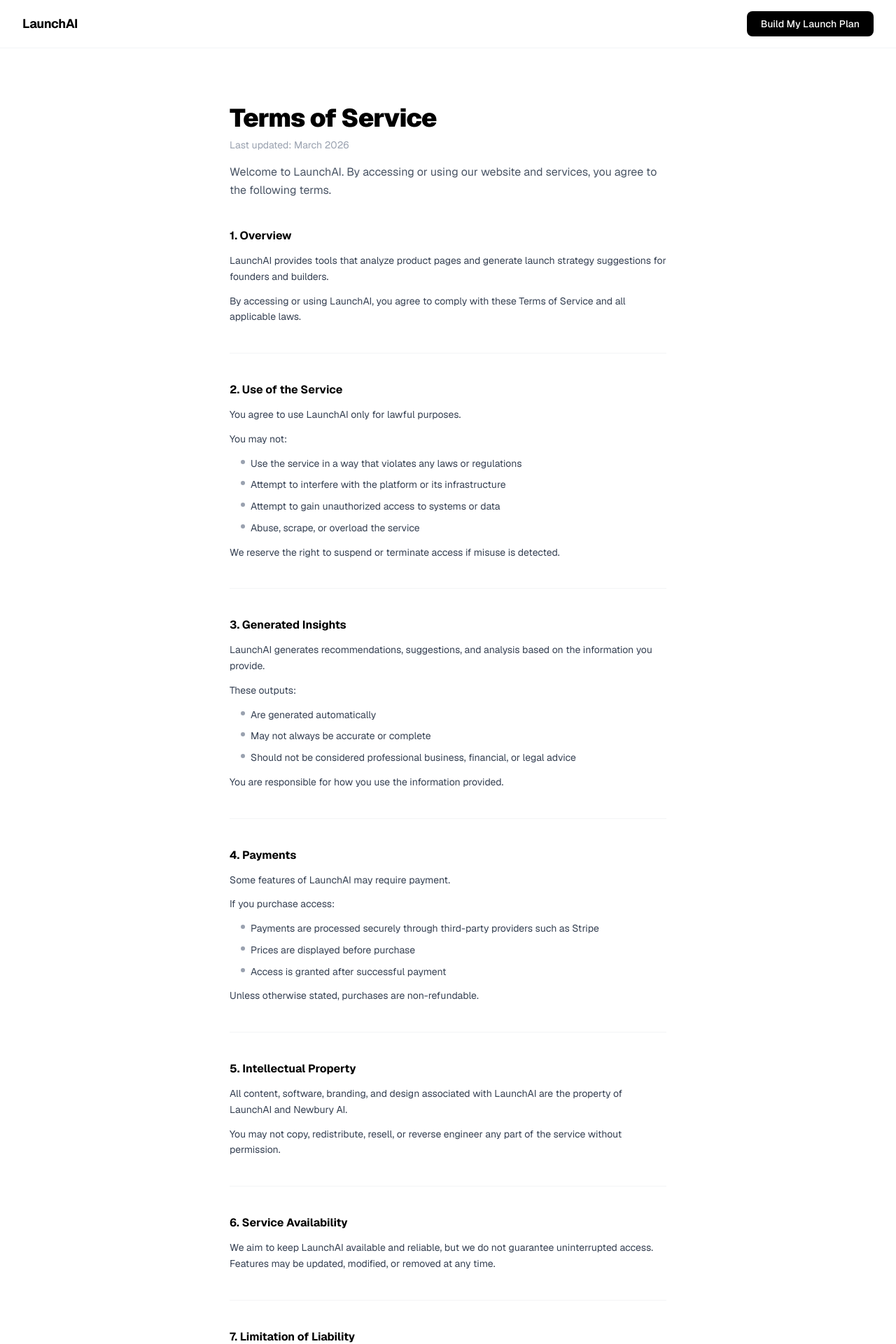
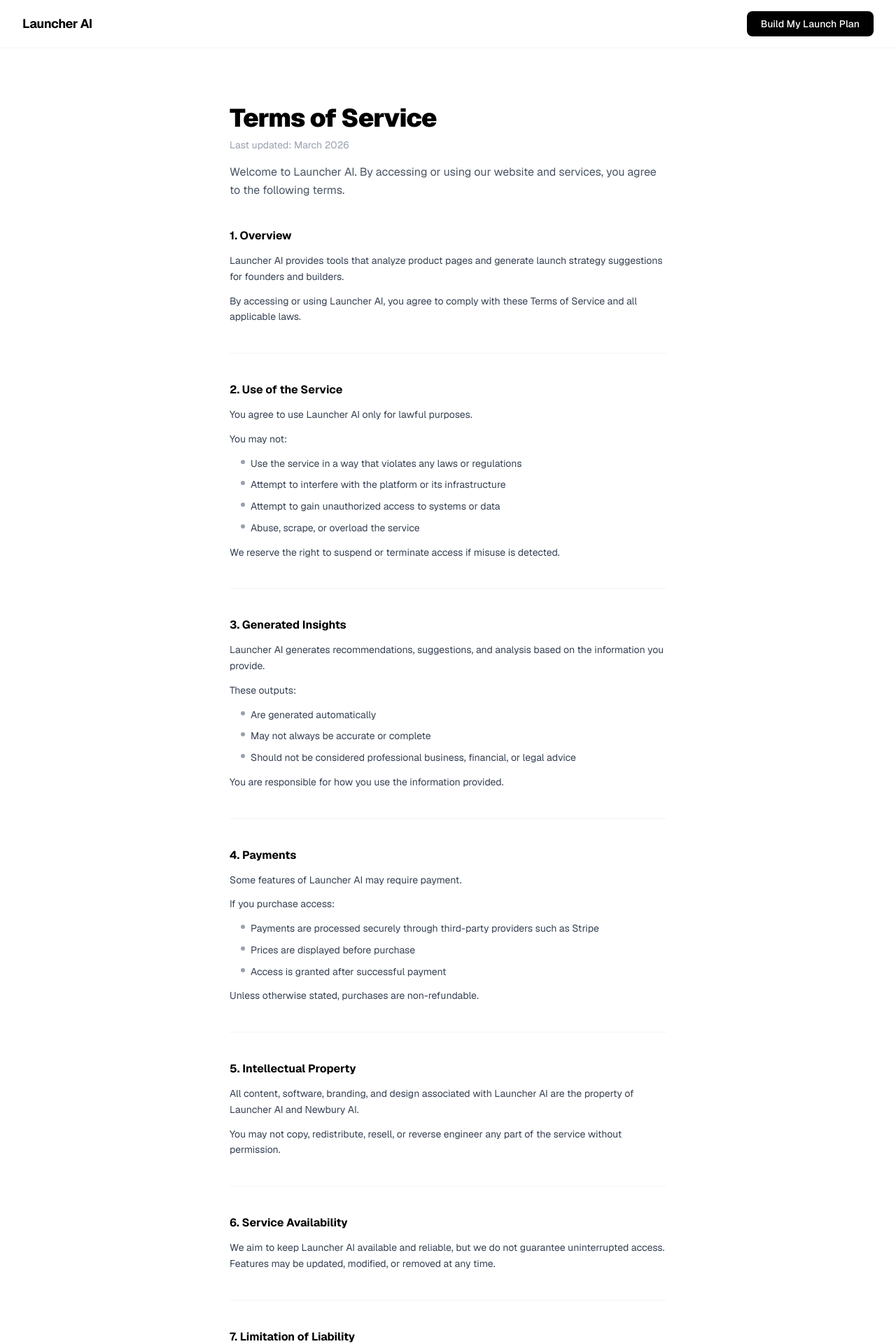
Before and after one commit to blakeo17/launcher-ai, a Next.js app: page /terms in a window 1280 px wide. Shown: the top 1920 px of the page at 70% size. Built offline with nearby package versions, Linux system fonts and the light colour scheme.

Commit message:
Rename LaunchAI to Launcher AI throughout
Co-Authored-By: Claude Sonnet 4.6 <noreply@anthropic.com>

```diff
--- a/app/api/stripe/checkout/route.ts
+++ b/app/api/stripe/checkout/route.ts
@@ -18,7 +18,7 @@ export async function POST(req: NextRequest) {
           price_data: {
             currency: "usd",
             product_data: {
-              name: "LaunchAI — Full Launch Dashboard",
+              name: "Launcher AI — Full Launch Dashboard",
               description:
                 "Complete launch plan: positioning strategy, revenue channels, week-by-week execution plan, and custom tools stack.",
             },
--- a/app/auth/page.tsx
+++ b/app/auth/page.tsx
@@ -82,7 +82,7 @@ function AuthContent() {
   return (
     <div className="min-h-screen bg-white font-sans flex flex-col">
       <nav className="px-8 py-4 border-b border-gray-100 flex items-center justify-between">
-        <Link href="/" className="font-bold text-lg tracking-tight">LaunchAI</Link>
+        <Link href="/" className="font-bold text-lg tracking-tight">Launcher AI</Link>
       </nav>
 
       <div className="flex-1 flex items-center justify-center px-6 py-16">
@@ -97,7 +97,7 @@ function AuthContent() {
               {planId
                 ? "Your launch plan is ready. Sign up to access the full dashboard."
                 : mode === "signup"
-                ? "Join LaunchAI to save your launch plans."
+                ? "Join Launcher AI to save your launch plans."
                 : "Sign in to access your dashboard."}
             </p>
           </div>
--- a/app/contact/page.tsx
+++ b/app/contact/page.tsx
@@ -17,7 +17,7 @@ export default function Contact() {
       {/* Navbar */}
       <nav className="sticky top-0 z-50 bg-white border-b border-gray-100 px-8 py-4 flex items-center justify-between">
         <Link href="/" className="font-bold text-lg tracking-tight">
-          LaunchAI
+          Launcher AI
         </Link>
         <Link
           href="/onboarding"
--- a/app/dashboard/[id]/page.tsx
+++ b/app/dashboard/[id]/page.tsx
@@ -59,7 +59,7 @@ function BuildingDashboard({ onError }: { onError: boolean }) {
     <div className="min-h-screen bg-white flex flex-col items-center justify-center px-6">
       <div className="w-full max-w-sm flex flex-col gap-8">
         <div className="flex flex-col gap-1">
-          <p className="text-xs font-semibold tracking-widest text-gray-400 uppercase">LaunchAI</p>
+          <p className="text-xs font-semibold tracking-widest text-gray-400 uppercase">Launcher AI</p>
           <h2 className="text-2xl font-black tracking-tight">Building your custom dashboard</h2>
           <p className="text-sm text-gray-400 mt-1">This takes about 30–60 seconds — crafted specifically for your product.</p>
         </div>
--- a/app/layout.tsx
+++ b/app/layout.tsx
@@ -13,7 +13,7 @@ const geistMono = Geist_Mono({
 });
 
 export const metadata: Metadata = {
-  title: "LaunchAI — You built the product. We build the launch.",
+  title: "Launcher AI — You built the product. We build the launch.",
   description:
     "Get a personalized launch briefing built specifically for your app in under 5 minutes.",
 };
--- a/app/onboarding/page.tsx
+++ b/app/onboarding/page.tsx
@@ -141,7 +141,7 @@ export default function Onboarding() {
 
           {/* Header */}
           <div className="flex flex-col gap-1">
-            <p className="text-xs font-semibold tracking-widest text-gray-400 uppercase">LaunchAI</p>
+            <p className="text-xs font-semibold tracking-widest text-gray-400 uppercase">Launcher AI</p>
             <h2 className="text-2xl font-black tracking-tight">Building your launch plan</h2>
           </div>
 
@@ -212,7 +212,7 @@ export default function Onboarding() {
               </svg>
             </Link>
           )}
-          <span className="font-bold text-lg tracking-tight">LaunchAI</span>
+          <span className="font-bold text-lg tracking-tight">Launcher AI</span>
         </div>
         <span className="text-sm text-gray-400">
           {step + 1} of {steps.length}
--- a/app/page.tsx
+++ b/app/page.tsx
@@ -75,7 +75,7 @@ export default function Home() {
     <div className="min-h-screen bg-white text-black font-sans">
       {/* Navbar */}
       <nav className="sticky top-0 z-50 bg-white border-b border-gray-100 px-5 md:px-8 py-4 flex items-center justify-between">
-        <span className="font-bold text-lg tracking-tight">LaunchAI</span>
+        <span className="font-bold text-lg tracking-tight">Launcher AI</span>
         <div className="hidden md:flex items-center gap-8">
           <button
             onClick={() => document.getElementById("how-it-works")?.scrollIntoView({ behavior: "smooth", block: "center" })}
@@ -337,7 +337,7 @@ export default function Home() {
       <section className="px-6 py-16 md:py-20">
         <div className="fade-up text-center mb-10 md:mb-12">
           <h2 className="text-2xl md:text-3xl font-bold mb-2">Your Personalized Launch Plan Includes</h2>
-          <p className="text-sm text-gray-400">Based on your product and answers, LaunchAI generates a custom launch strategy.</p>
+          <p className="text-sm text-gray-400">Based on your product and answers, Launcher AI generates a custom launch strategy.</p>
         </div>
         <div className="max-w-4xl mx-auto grid grid-cols-1 md:grid-cols-2 gap-4">
           {[
@@ -388,7 +388,7 @@ export default function Home() {
         <div className="relative max-w-3xl mx-auto">
           <div className="fade-up text-center mb-10 md:mb-12">
             <h2 className="text-2xl md:text-3xl font-bold mb-2">Built around your product</h2>
-            <p className="text-sm text-gray-400">LaunchAI analyzes your product and generates a strategy tailored to it.</p>
+            <p className="text-sm text-gray-400">Launcher AI analyzes your product and generates a strategy tailored to it.</p>
           </div>
 
           <div className="grid grid-cols-1 md:grid-cols-2 gap-4">
@@ -452,10 +452,10 @@ export default function Home() {
       <footer className="bg-white border-t border-gray-100 px-6 md:px-8 py-12 md:py-16">
         <div className="max-w-5xl mx-auto grid grid-cols-1 md:grid-cols-3 gap-8 md:gap-12">
           <div className="flex flex-col gap-4">
-            <p className="font-bold text-lg tracking-tight">LaunchAI</p>
+            <p className="font-bold text-lg tracking-tight">Launcher AI</p>
             <p className="text-sm text-gray-400 leading-relaxed">Launch strategy for founders and builders.</p>
             <div className="flex flex-col gap-1 mt-2">
-              <p className="text-xs text-gray-400">© 2026 LaunchAI</p>
+              <p className="text-xs text-gray-400">© 2026 Launcher AI</p>
               <p className="text-xs text-gray-400">Built by Newbury AI</p>
             </div>
           </div>
--- a/app/preview/[id]/page.tsx
+++ b/app/preview/[id]/page.tsx
@@ -86,7 +86,7 @@ export default function PreviewPage() {
     <div className="min-h-screen bg-white text-black font-sans">
       {/* Navbar */}
       <nav className="sticky top-0 z-50 bg-white border-b border-gray-100 px-5 md:px-8 py-4 flex items-center justify-between">
-        <Link href="/" className="font-bold text-lg tracking-tight">LaunchAI</Link>
+        <Link href="/" className="font-bold text-lg tracking-tight">Launcher AI</Link>
         <button
           onClick={handleUnlock}
           disabled={unlocking}
--- a/app/privacy/page.tsx
+++ b/app/privacy/page.tsx
@@ -6,7 +6,7 @@ export default function Privacy() {
       {/* Navbar */}
       <nav className="sticky top-0 z-50 bg-white border-b border-gray-100 px-8 py-4 flex items-center justify-between">
         <Link href="/" className="font-bold text-lg tracking-tight">
-          LaunchAI
+          Launcher AI
         </Link>
         <Link
           href="/onboarding"
@@ -23,7 +23,7 @@ export default function Privacy() {
           <h1 className="text-4xl font-black tracking-tight">Privacy Policy</h1>
           <p className="text-sm text-gray-400">Last updated: March 2026</p>
           <p className="text-gray-600 text-base leading-relaxed mt-2">
-            This Privacy Policy explains how LaunchAI collects, uses, and protects information when you use our service.
+            This Privacy Policy explains how Launcher AI collects, uses, and protects information when you use our service.
           </p>
         </div>
 
@@ -32,7 +32,7 @@ export default function Privacy() {
           {/* 1 */}
           <section className="flex flex-col gap-3">
             <h2 className="text-base font-bold text-black">1. Information We Collect</h2>
-            <p>When you use LaunchAI, we may collect:</p>
+            <p>When you use Launcher AI, we may collect:</p>
             <ul className="flex flex-col gap-2 pl-4">
               {[
                 "Product links you submit",
@@ -77,7 +77,7 @@ export default function Privacy() {
           {/* 3 */}
           <section className="flex flex-col gap-3">
             <h2 className="text-base font-bold text-black">3. Third-Party Services</h2>
-            <p>LaunchAI relies on trusted third-party services to operate the platform, including services for:</p>
+            <p>Launcher AI relies on trusted third-party services to operate the platform, including services for:</p>
             <ul className="flex flex-col gap-2 pl-4">
               {[
                 "Hosting and infrastructure",
@@ -115,7 +115,7 @@ export default function Privacy() {
           {/* 6 */}
           <section className="flex flex-col gap-3">
             <h2 className="text-base font-bold text-black">6. Children&apos;s Privacy</h2>
-            <p>LaunchAI is not intended for children under the age of 13, and we do not knowingly collect personal information from children.</p>
+            <p>Launcher AI is not intended for children under the age of 13, and we do not knowingly collect personal information from children.</p>
           </section>
 
           <div className="h-px bg-gray-100" />
@@ -123,7 +123,7 @@ export default function Privacy() {
           {/* 7 */}
           <section className="flex flex-col gap-3">
             <h2 className="text-base font-bold text-black">7. Changes to This Policy</h2>
-            <p>We may update this Privacy Policy from time to time. Continued use of LaunchAI after changes means you accept the updated policy.</p>
+            <p>We may update this Privacy Policy from time to time. Continued use of Launcher AI after changes means you accept the updated policy.</p>
           </section>
 
           <div className="h-px bg-gray-100" />
--- a/app/projects/page.tsx
+++ b/app/projects/page.tsx
@@ -70,7 +70,7 @@ export default function ProjectsPage() {
     <div className="min-h-screen bg-white font-sans">
       {/* Navbar */}
       <nav className="sticky top-0 z-50 bg-white border-b border-gray-100 px-8 py-4 flex items-center justify-between">
-        <Link href="/" className="font-bold text-lg tracking-tight">LaunchAI</Link>
+        <Link href="/" className="font-bold text-lg tracking-tight">Launcher AI</Link>
         <div className="flex items-center gap-4">
           {userEmail && (
             <span className="text-sm text-gray-400">{userEmail}</span>
--- a/app/terms/page.tsx
+++ b/app/terms/page.tsx
@@ -6,7 +6,7 @@ export default function Terms() {
       {/* Navbar */}
       <nav className="sticky top-0 z-50 bg-white border-b border-gray-100 px-8 py-4 flex items-center justify-between">
         <Link href="/" className="font-bold text-lg tracking-tight">
-          LaunchAI
+          Launcher AI
         </Link>
         <Link
           href="/onboarding"
@@ -23,7 +23,7 @@ export default function Terms() {
           <h1 className="text-4xl font-black tracking-tight">Terms of Service</h1>
           <p className="text-sm text-gray-400">Last updated: March 2026</p>
           <p className="text-gray-600 text-base leading-relaxed mt-2">
-            Welcome to LaunchAI. By accessing or using our website and services, you agree to the following terms.
+            Welcome to Launcher AI. By accessing or using our website and services, you agree to the following terms.
           </p>
         </div>
 
@@ -32,8 +32,8 @@ export default function Terms() {
           {/* 1 */}
           <section className="flex flex-col gap-3">
             <h2 className="text-base font-bold text-black">1. Overview</h2>
-            <p>LaunchAI provides tools that analyze product pages and generate launch strategy suggestions for founders and builders.</p>
-            <p>By accessing or using LaunchAI, you agree to comply with these Terms of Service and all applicable laws.</p>
+            <p>Launcher AI provides tools that analyze product pages and generate launch strategy suggestions for founders and builders.</p>
+            <p>By accessing or using Launcher AI, you agree to comply with these Terms of Service and all applicable laws.</p>
           </section>
 
           <div className="h-px bg-gray-100" />
@@ -41,7 +41,7 @@ export default function Terms() {
           {/* 2 */}
           <section className="flex flex-col gap-3">
             <h2 className="text-base font-bold text-black">2. Use of the Service</h2>
-            <p>You agree to use LaunchAI only for lawful purposes.</p>
+            <p>You agree to use Launcher AI only for lawful purposes.</p>
             <p>You may not:</p>
             <ul className="flex flex-col gap-2 pl-4">
               {[
@@ -64,7 +64,7 @@ export default function Terms() {
           {/* 3 */}
           <section className="flex flex-col gap-3">
             <h2 className="text-base font-bold text-black">3. Generated Insights</h2>
-            <p>LaunchAI generates recommendations, suggestions, and analysis based on the information you provide.</p>
+            <p>Launcher AI generates recommendations, suggestions, and analysis based on the information you provide.</p>
             <p>These outputs:</p>
             <ul className="flex flex-col gap-2 pl-4">
               {[
@@ -86,7 +86,7 @@ export default function Terms() {
           {/* 4 */}
           <section className="flex flex-col gap-3">
             <h2 className="text-base font-bold text-black">4. Payments</h2>
-            <p>Some features of LaunchAI may require payment.</p>
+            <p>Some features of Launcher AI may require payment.</p>
             <p>If you purchase access:</p>
             <ul className="flex flex-col gap-2 pl-4">
               {[
@@ -108,7 +108,7 @@ export default function Terms() {
           {/* 5 */}
           <section className="flex flex-col gap-3">
             <h2 className="text-base font-bold text-black">5. Intellectual Property</h2>
-            <p>All content, software, branding, and design associated with LaunchAI are the property of LaunchAI and Newbury AI.</p>
+            <p>All content, software, branding, and design associated with Launcher AI are the property of Launcher AI and Newbury AI.</p>
             <p>You may not copy, redistribute, resell, or reverse engineer any part of the service without permission.</p>
           </section>
 
@@ -117,7 +117,7 @@ export default function Terms() {
           {/* 6 */}
           <section className="flex flex-col gap-3">
             <h2 className="text-base font-bold text-black">6. Service Availability</h2>
-            <p>We aim to keep LaunchAI available and reliable, but we do not guarantee uninterrupted access. Features may be updated, modified, or removed at any time.</p>
+            <p>We aim to keep Launcher AI available and reliable, but we do not guarantee uninterrupted access. Features may be updated, modified, or removed at any time.</p>
           </section>
 
           <div className="h-px bg-gray-100" />
@@ -125,8 +125,8 @@ export default function Terms() {
           {/* 7 */}
           <section className="flex flex-col gap-3">
             <h2 className="text-base font-bold text-black">7. Limitation of Liability</h2>
-            <p>LaunchAI is provided &quot;as is&quot;.</p>
-            <p>To the fullest extent permitted by law, LaunchAI and Newbury AI are not liable for:</p>
+            <p>Launcher AI is provided &quot;as is&quot;.</p>
+            <p>To the fullest extent permitted by law, Launcher AI and Newbury AI are not liable for:</p>
             <ul className="flex flex-col gap-2 pl-4">
               {[
                 "Business losses",
@@ -147,7 +147,7 @@ export default function Terms() {
           {/* 8 */}
           <section className="flex flex-col gap-3">
             <h2 className="text-base font-bold text-black">8. Changes to These Terms</h2>
-            <p>We may update these Terms from time to time. Continued use of LaunchAI after changes means you accept the updated terms.</p>
+            <p>We may update these Terms from time to time. Continued use of Launcher AI after changes means you accept the updated terms.</p>
           </section>
 
           <div className="h-px bg-gray-100" />
```
